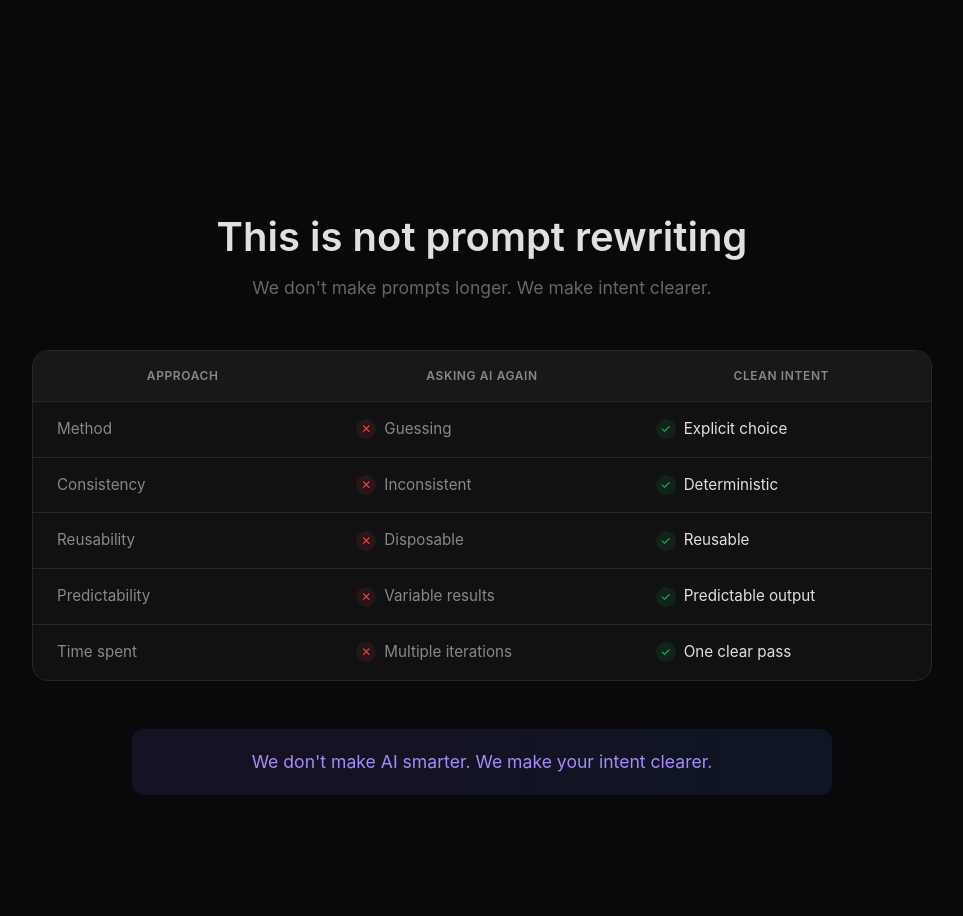
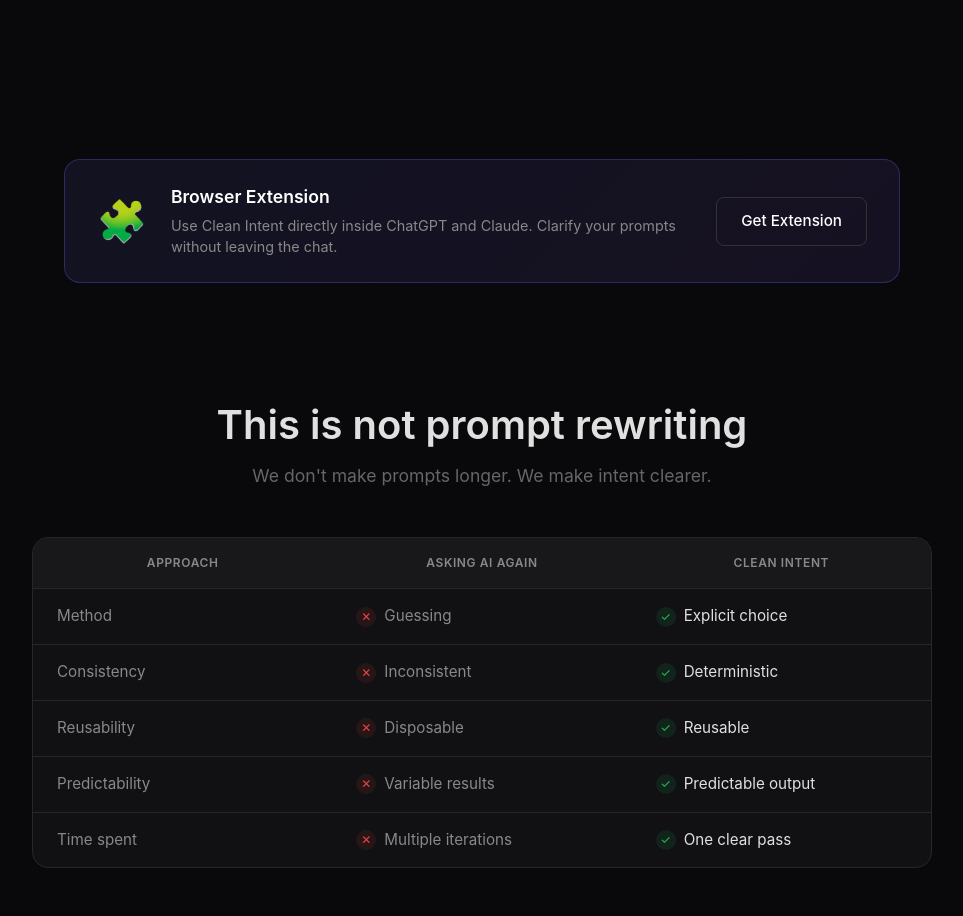
Before and after one commit to vidigas/clean-intent, a React app in the folder frontend/: page / in a window 1280 px wide. Shown: the part 3265-4181 px from the top of the page, without its empty margins (158-1121 px from the left). Built offline with nearby package versions, Linux system fonts and the light colour scheme; the HTML template or start-up script is replaced by a standard one.

Commit message:
Add Q&A summary after completion, browser extension callout

```diff
--- a/frontend/src/components/LandingPage.css
+++ b/frontend/src/components/LandingPage.css
@@ -655,6 +655,47 @@
   white-space: nowrap;
   overflow: hidden;
   text-overflow: ellipsis;
+}
+
+/* Q&A Summary (shown after completion) */
+.qa-summary-box .flow-step-label {
+  color: #22c55e;
+  background: rgba(34,197,94,0.1);
+  border-bottom-color: rgba(34,197,94,0.2);
+}
+
+.qa-summary {
+  display: flex;
+  flex-direction: column;
+  gap: 0.75rem;
+}
+
+.qa-item {
+  display: flex;
+  justify-content: space-between;
+  align-items: center;
+  gap: 1rem;
+  padding: 0.5rem 0;
+  border-bottom: 1px solid #27272a;
+}
+
+.qa-item:last-child {
+  border-bottom: none;
+}
+
+.qa-question {
+  color: #888;
+  font-size: 0.9rem;
+  flex: 1;
+}
+
+.qa-answer {
+  color: #22c55e;
+  font-weight: 500;
+  background: rgba(34,197,94,0.1);
+  padding: 0.25rem 0.75rem;
+  border-radius: 6px;
+  font-size: 0.85rem;
 }
 
 /* Question box */
@@ -1303,6 +1344,57 @@
   margin: 0;
 }
 
+/* Extension Callout */
+.extension-callout {
+  padding: 2rem;
+  max-width: 900px;
+  margin: 0 auto;
+}
+
+.extension-box {
+  display: flex;
+  align-items: center;
+  gap: 1.5rem;
+  padding: 1.5rem 2rem;
+  background: linear-gradient(135deg, rgba(99,102,241,0.1) 0%, rgba(139,92,246,0.1) 100%);
+  border: 1px solid rgba(99,102,241,0.3);
+  border-radius: 16px;
+}
+
+.extension-icon {
+  font-size: 2.5rem;
+  flex-shrink: 0;
+}
+
+.extension-content {
+  flex: 1;
+}
+
+.extension-content h3 {
+  font-size: 1.1rem;
+  font-weight: 600;
+  color: #fff;
+  margin: 0 0 0.25rem 0;
+}
+
+.extension-content p {
+  font-size: 0.9rem;
+  color: #888;
+  margin: 0;
+}
+
+.extension-box .btn-secondary {
+  flex-shrink: 0;
+  text-decoration: none;
+}
+
+@media (max-width: 640px) {
+  .extension-box {
+    flex-direction: column;
+    text-align: center;
+  }
+}
+
 /* Comparison */
 .comparison {
   padding: 5rem 2rem;
--- a/frontend/src/components/LandingPage.tsx
+++ b/frontend/src/components/LandingPage.tsx
@@ -348,6 +348,27 @@ export function LandingPage({ onTryDemo }: LandingPageProps) {
           {/* Result */}
           {flowStep === 'done' && refinedResult && (
             <>
+              {/* Show answered questions summary */}
+              {clarification && clarification.questions.length > 0 && (
+                <div className="flow-step-box qa-summary-box">
+                  <div className="flow-step-label">Your Answers</div>
+                  <div className="flow-step-content">
+                    <div className="qa-summary">
+                      {clarification.questions.map((q, idx) => (
+                        <div key={q.id} className="qa-item">
+                          <span className="qa-question">{q.question}</span>
+                          <span className="qa-answer">
+                            {answers[q.id]?.startsWith('custom:')
+                              ? answers[q.id].slice(7)
+                              : q.options.find(o => o.value === answers[q.id])?.label || answers[q.id]}
+                          </span>
+                        </div>
+                      ))}
+                    </div>
+                  </div>
+                </div>
+              )}
+
               <div className="flow-step-box result-box">
                 <div className="flow-step-label">Refined Prompt</div>
                 <div className="flow-step-content">
@@ -537,6 +558,20 @@ export function LandingPage({ onTryDemo }: LandingPageProps) {
         </div>
       </section>
 
+      {/* Extension Callout */}
+      <section className="extension-callout">
+        <div className="extension-box">
+          <div className="extension-icon">🧩</div>
+          <div className="extension-content">
+            <h3>Browser Extension</h3>
+            <p>Use Clean Intent directly inside ChatGPT and Claude. Clarify your prompts without leaving the chat.</p>
+          </div>
+          <a href="https://github.com/vidigas/clean-intent/tree/main/extension" target="_blank" rel="noopener noreferrer" className="btn-secondary">
+            Get Extension
+          </a>
+        </div>
+      </section>
+
       {/* Comparison */}
       <section className="comparison">
         <h2>This is not prompt rewriting</h2>
```
